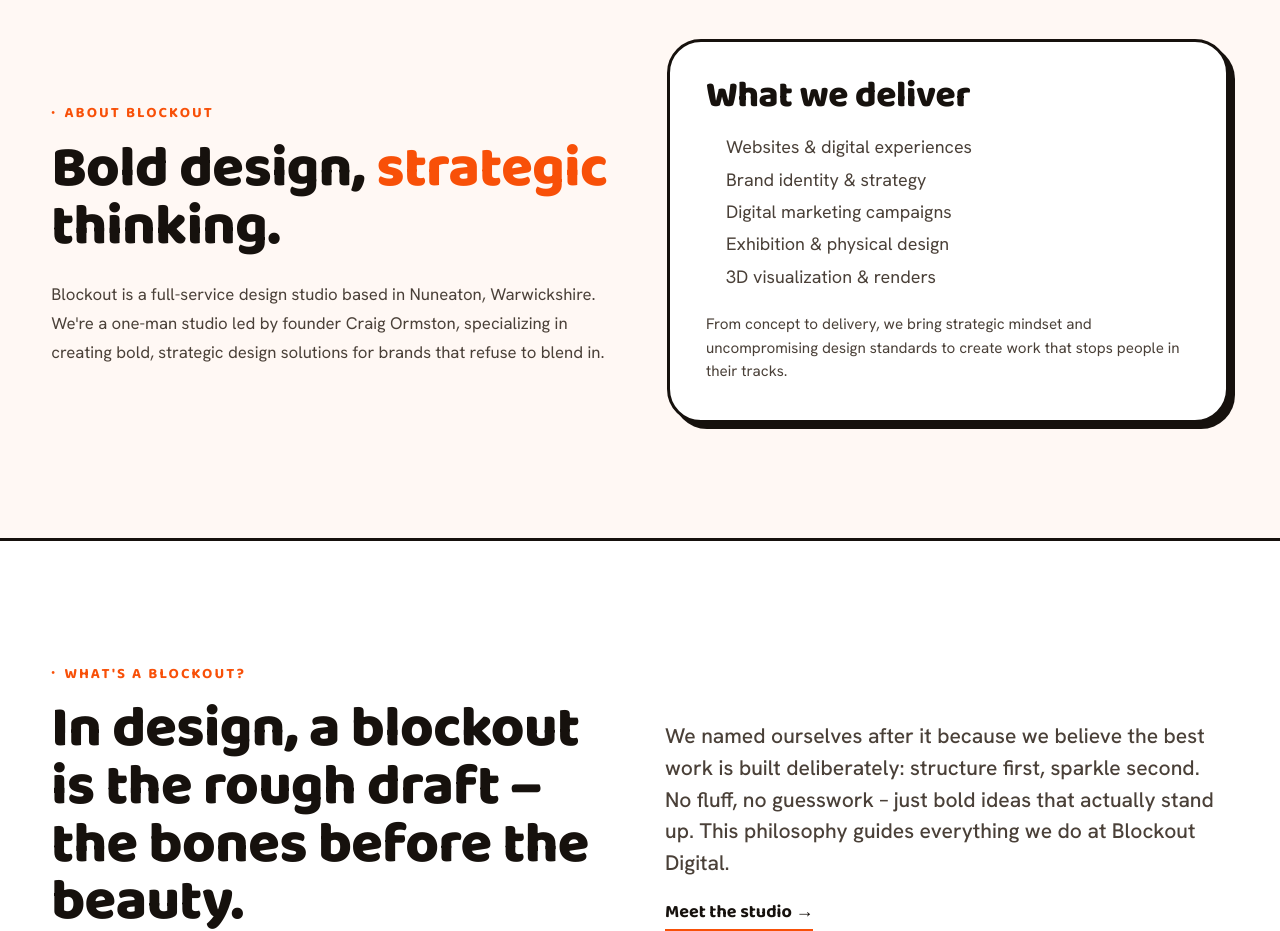
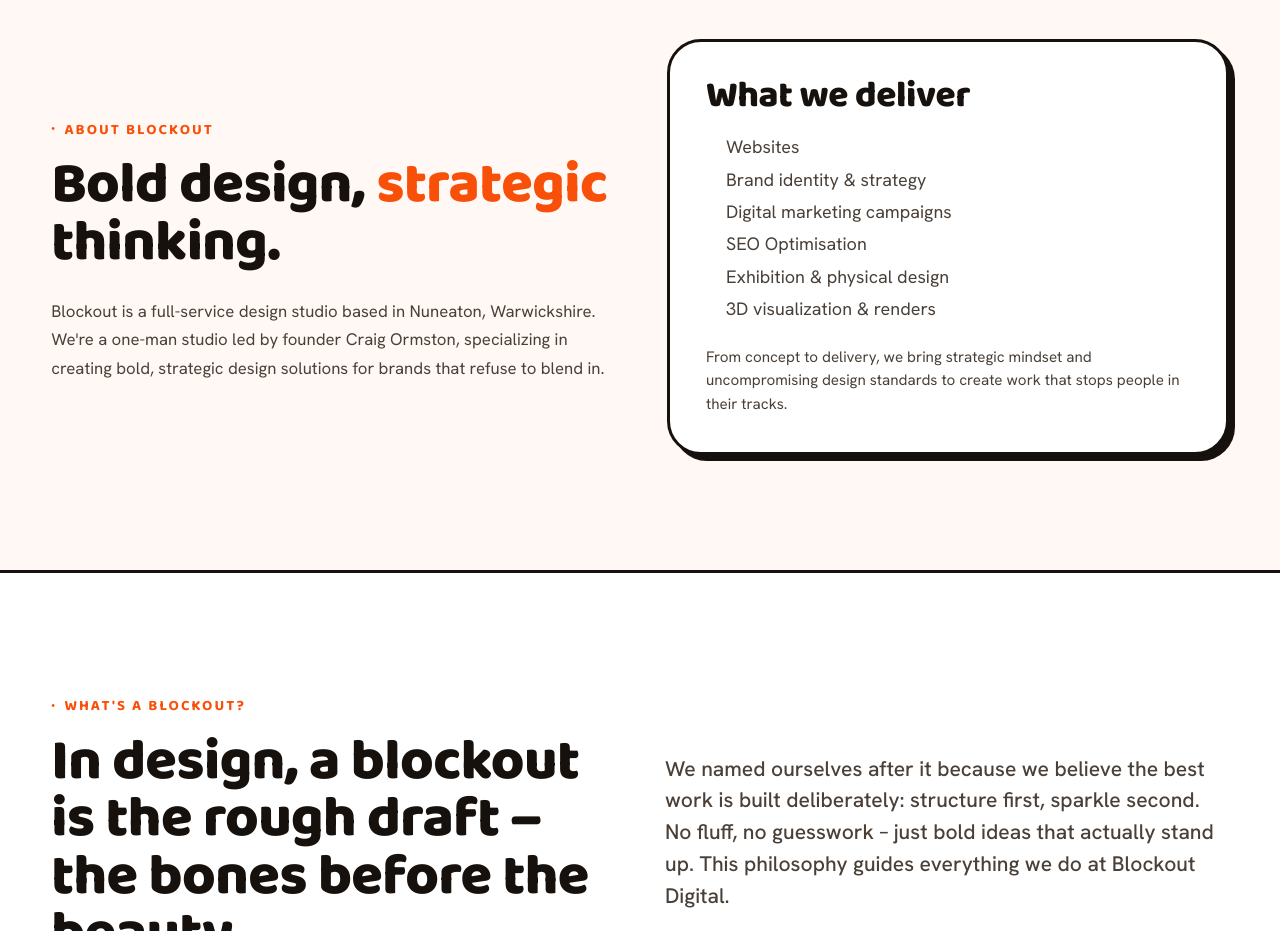
Before and after one commit to cormstonbusiness-eng/blockout-digital, a Next.js app: page / in a window 1280 px wide. Shown: the part 920-1851 px from the top of the page. Built offline with nearby package versions, Linux system fonts and the light colour scheme; no server answers.

Commit message:
Update 'What we deliver' section - remove digital experiences, add SEO Optimisation

```diff
--- a/app/page.tsx
+++ b/app/page.tsx
@@ -113,9 +113,10 @@
           <div className="reveal" data-d="1" style={{ background: "#fff", border: "3px solid var(--ink)", borderRadius: "var(--r-lg)", padding: "36px", boxShadow: "var(--shadow-pop)" }}>
             <h3 className="h-md" style={{ margin: "0 0 16px" }}>What we deliver</h3>
             <ul style={{ margin: 0, paddingLeft: "20px", color: "var(--ink-soft)", lineHeight: "1.8" }}>
-              <li>Websites & digital experiences</li>
+              <li>Websites</li>
               <li>Brand identity & strategy</li>
               <li>Digital marketing campaigns</li>
+              <li>SEO Optimisation</li>
               <li>Exhibition & physical design</li>
               <li>3D visualization & renders</li>
             </ul>
```
